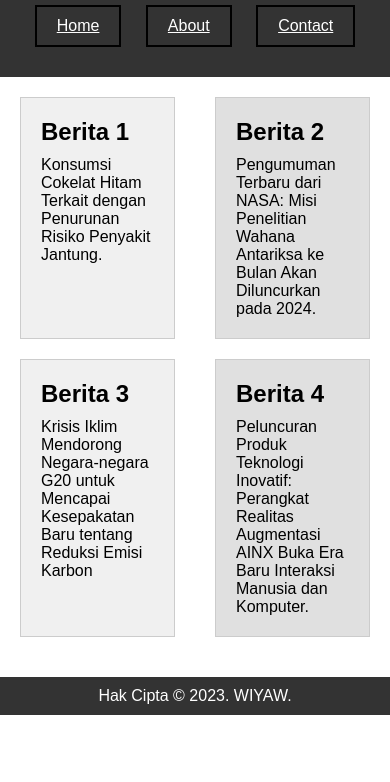
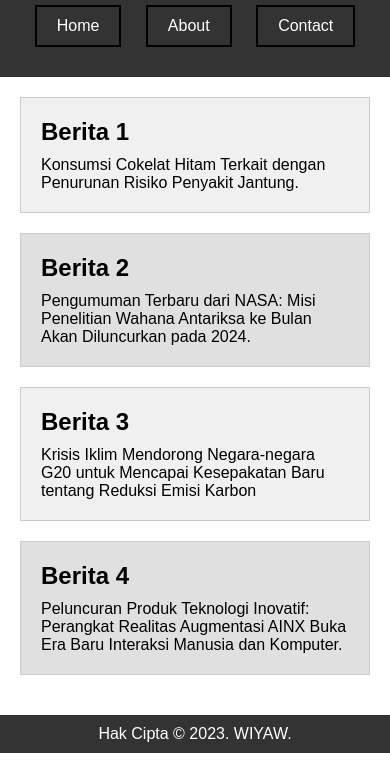
Before and after one commit to YahyaWiryateja/desweb1tugasindividu, a plain HTML site: page index.html in a window 390 px wide. Shown: the part 62-844 px from the top of the page. Drawn offline with Linux system fonts and the light colour scheme.

Commit message:
perubahan2
commit 2

```diff
--- a/style.css
+++ b/style.css
@@ -43,20 +43,27 @@ header, footer {
     text-align: center;
 }
 
-nav ul {
-    list-style: none;
+.menu-container {
+    margin: 20px 0;
 }
 
-nav ul li {
-    display: inline-block;
-    margin-right: 20px;
-}
-
-nav ul li a {
-    color: white;
+.menu-box {
+    display: block;
+    padding: 10px 20px;
+    border: 2px solid #000;
+    color: #fff;
+    margin: 0 auto;
+    text-align: center;
     text-decoration: none;
 }
 
-nav ul li a:hover {
-    text-decoration: underline;
+/* Gaya untuk tata letak berita pada perangkat seluler */
+@media (max-width: 768px) {
+    .container {
+        flex-direction: column;
+    }
+
+    .news {
+        width: 100%;
+    }
 }
```
